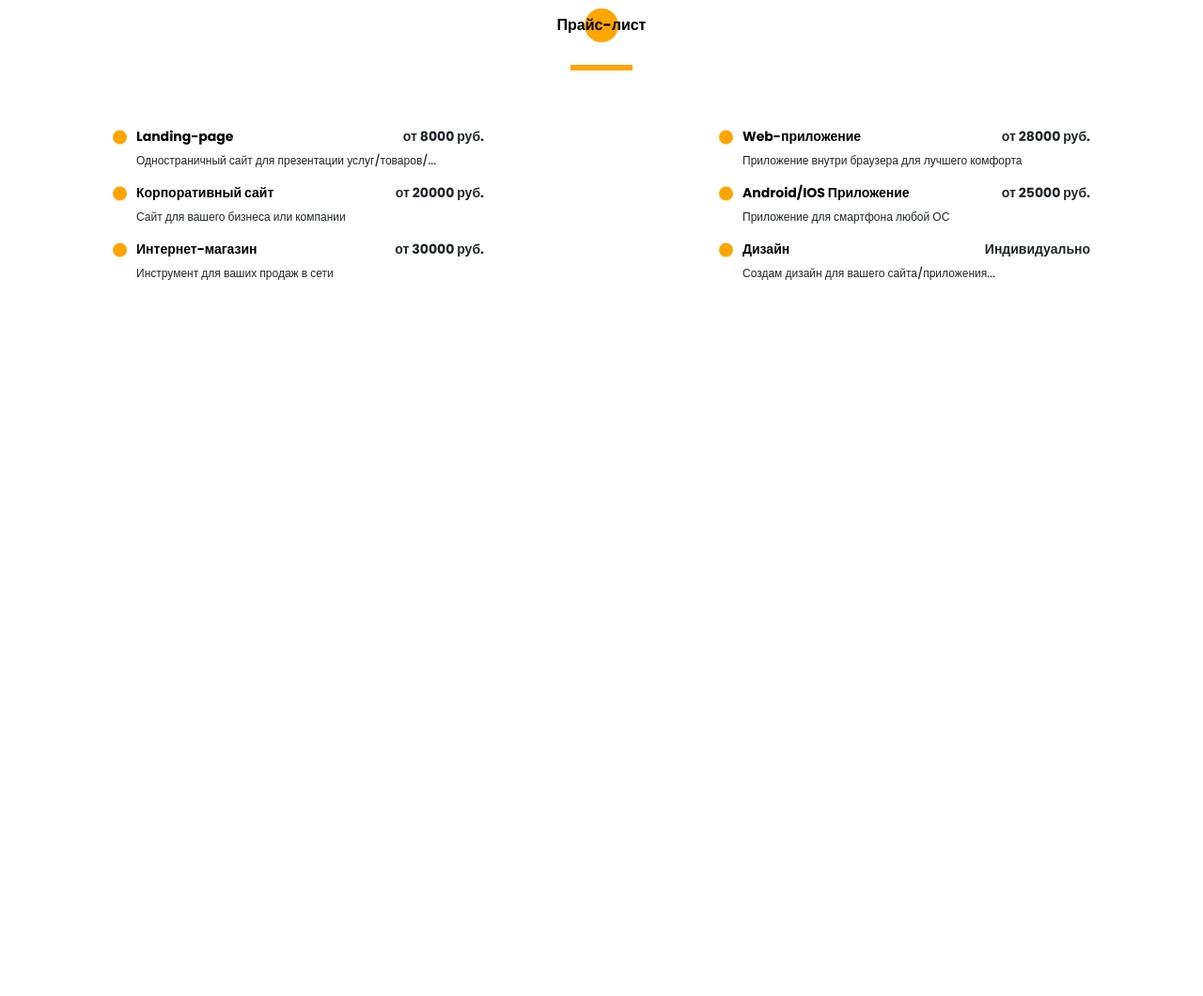
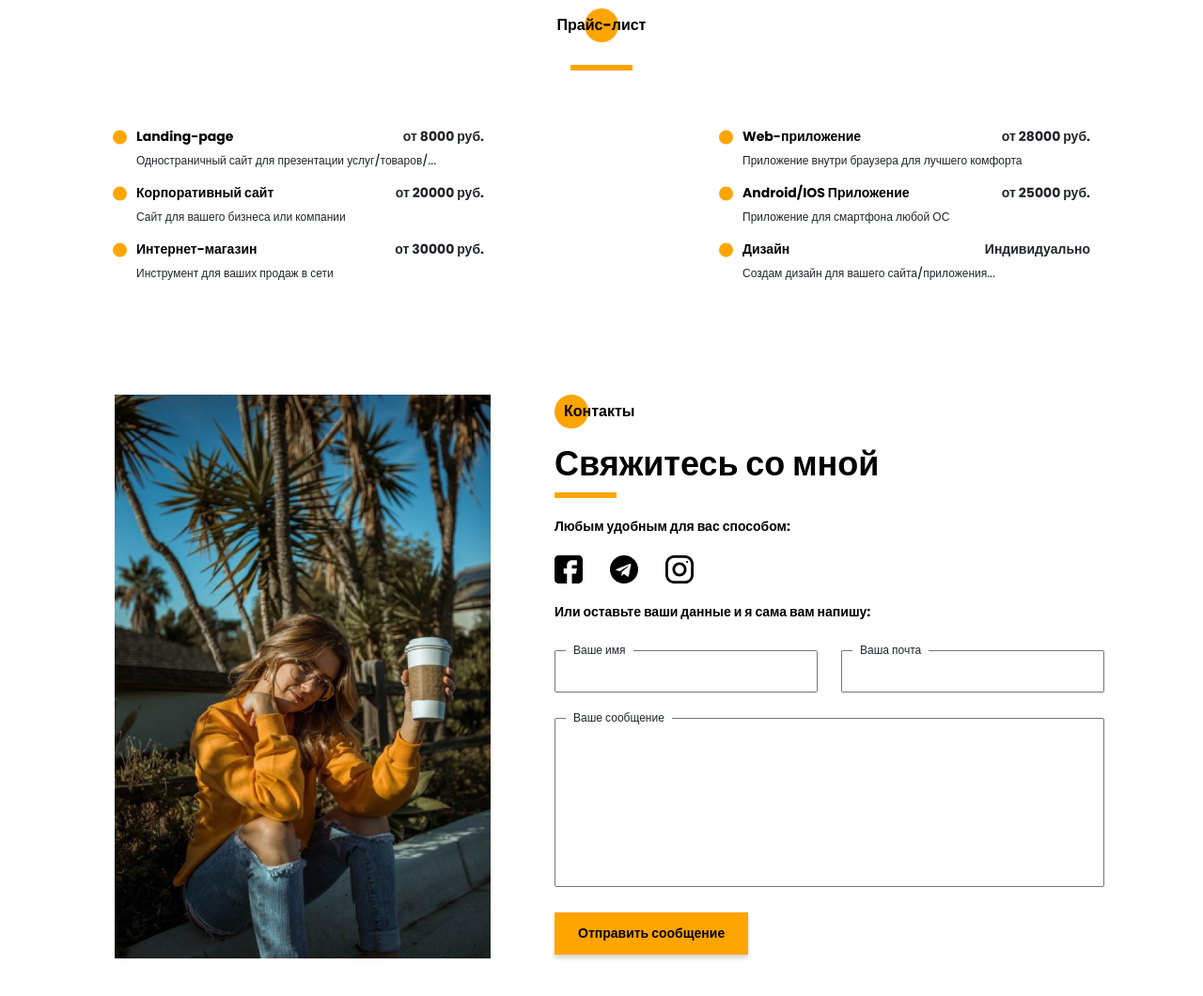
Before and after one commit to PrihodkoMax/PORTFOLIO, a website: page src/index.html in a window 1280 px wide. Shown: the part 4230-5290 px from the top of the page at 94% size. Before the commit the page ends 4530 px from the top, so only its background shows below. Drawn offline with Linux system fonts and the light colour scheme.

Commit message:
Add Contacts section

```diff
--- a/src/index.html
+++ b/src/index.html
@@ -97,7 +97,7 @@
 			<div class="title title_fz16 promo__subtitle">Меня зовут Александра Смит</div>
 			<h1 class="title title_fz48 promo__title">Я web-разработчик из города Москва</h1>
 			<div class="promo__btns">
-				<a href="#" class="promo__link btn">Портфолио</a>
+				<a href="#prtfl" class="promo__link btn">Портфолио</a>
 				<a href="#" class="promo__link">Про меня</a>
 			</div>
 		</div>
@@ -375,7 +375,7 @@
 		</div>
 	</section>
 
-	<section class="portfolio">
+	<section id="prtfl" class="portfolio">
 		<div class="container">
 			<h2 class="title title_fz16 resume__subtitle">Портфолио</h2>
 			<div class="title resume__title">Мои работы</div>
@@ -447,6 +447,51 @@
 		</div>
 	</section>
 
+	<section class="contacts">
+		<div class="container">
+			<div class="contacts__wrapper">
+				<div class="aboutme__photo">
+					<img src="img/main_photo.jpg" alt="photo">
+				</div>
+				<div class="contacts__descr">
+					<h2 class="title title_fz16 aboutme_subtitle">Контакты</h2>
+					<div class="title">Свяжитесь со мной</div>
+					<hr class="divider">
+
+					<div class="title title_fz14 contacts__title">Любым удобным для вас способом:</div>
+					<div class="contacts__social">
+						<a href="#" class="contacts__link">
+							<img src="icons/social/Facebook.svg" alt="facebook">
+						</a>
+						<a href="#" class="contacts__link">
+							<img src="icons/social/Telegram.svg" alt="telegram">
+						</a>
+						<a href="#" class="contacts__link">
+							<img src="icons/social/Instagram.svg" alt="instagram">
+						</a>
+					</div>
+					<div class="title title_fz14 contacts__title">Или оставьте ваши данные и я сама вам напишу:</div>
+
+					<form class="contacts__form" action="#">
+						<div class="contacts__input">
+							<input id="name" name="name" type="text">
+							<label for="name">Ваше имя</label>
+						</div>
+						<div class="contacts__input">
+							<input id="email" name="email" type="email">
+							<label for="email">Ваша почта</label>
+						</div>
+						<div class="contacts__textarea">
+							<textarea name="text" id="text"></textarea>
+							<label for="trext">Ваше сообщение</label>
+						</div>
+						<div><button class="btn contacts__btn">Отправить сообщение</button></div>
+					</form>
+				</div>
+			</div>
+		</div>
+	</section>
+
 	<script src="js/script.js"></script>
 </body>
 
--- a/src/sass/blocks/_button.scss
+++ b/src/sass/blocks/_button.scss
@@ -4,4 +4,8 @@
 	box-shadow: 0px 4px 4px rgba(0, 0, 0, 0.15);
 	padding: 12px 25px;
 	font-size: 14px;
+	transition: all 0.5s;
+	&:hover {
+		background-color: #ffdc52;
+	}
 }
--- /dev/null
+++ b/src/sass/blocks/_contacts.scss
@@ -0,0 +1,63 @@
+.contacts {
+	padding: 120px 0 100px 0;
+	&__wrapper {
+		padding: 0 35px 0 52px;
+		display: grid;
+		grid-template-columns: 400px 585px;
+		justify-content: space-between;
+	}
+	&__title, &__social {
+		margin-top: 20px;
+	}
+	&__link {
+		margin-right: 25px;
+		img {
+			max-width: 30px;
+			min-height: 30px;
+		}
+	}
+	&__form {
+		margin-top: 30px;
+		display: grid;
+		grid-template: 45px 180px 45px / repeat(2, 280px);
+		justify-content: space-between;
+		row-gap: 27px;
+		label {
+			display: block;
+			position: absolute;
+			height: 18px;
+			padding: 0 8px;
+			top: -9px;
+			left: 12px;
+			font-size: 12px;
+			background-color: #fff;
+			margin-bottom: 0;
+		}
+	}
+	&__input {
+		position: relative;
+		input {
+			width: 100%;
+			height: 100%;
+			font-size: 12px;
+			padding: 0 20px;
+		}
+	}
+	&__textarea {
+		position: relative;
+		grid-column: 1 / 3;
+		textarea {
+			width: 100%;
+			height: 100%;
+			resize: none;
+			padding: 20px;
+			font-size: 12px;
+		}
+	}
+	&__btn {
+		border: none;
+		font-weight: bold;
+		font-size: 14px;
+		line-height: 21px;
+	}
+}
--- a/src/sass/blocks/_menu.scss
+++ b/src/sass/blocks/_menu.scss
@@ -61,6 +61,7 @@
 		line-height: 36px;
 		margin-bottom: 15px;
 		cursor: pointer;
+		text-decoration: none;
 		&:before {
 			content: '';
 			position: absolute;
@@ -75,10 +76,10 @@
 		&:hover {
 			a {
 				text-decoration: none;
-				color: #7a4c07;
+				color: #ffe89e;
 			}
 			&:before {
-				background-color: #7a4c07;
+				background-color: #ffe89e;
 			}
 		}
 		a {
--- a/src/sass/style.scss
+++ b/src/sass/style.scss
@@ -50,3 +50,4 @@
 @import 'blocks/skills';
 @import 'blocks/portfolio';
 @import 'blocks/price';
+@import 'blocks/contacts';
```
Also changed, not shown: src/css/style.min.css, src/icons/social/Telegram.svg (renamed from src/icons/social/telegram.svg), 1 other file.
